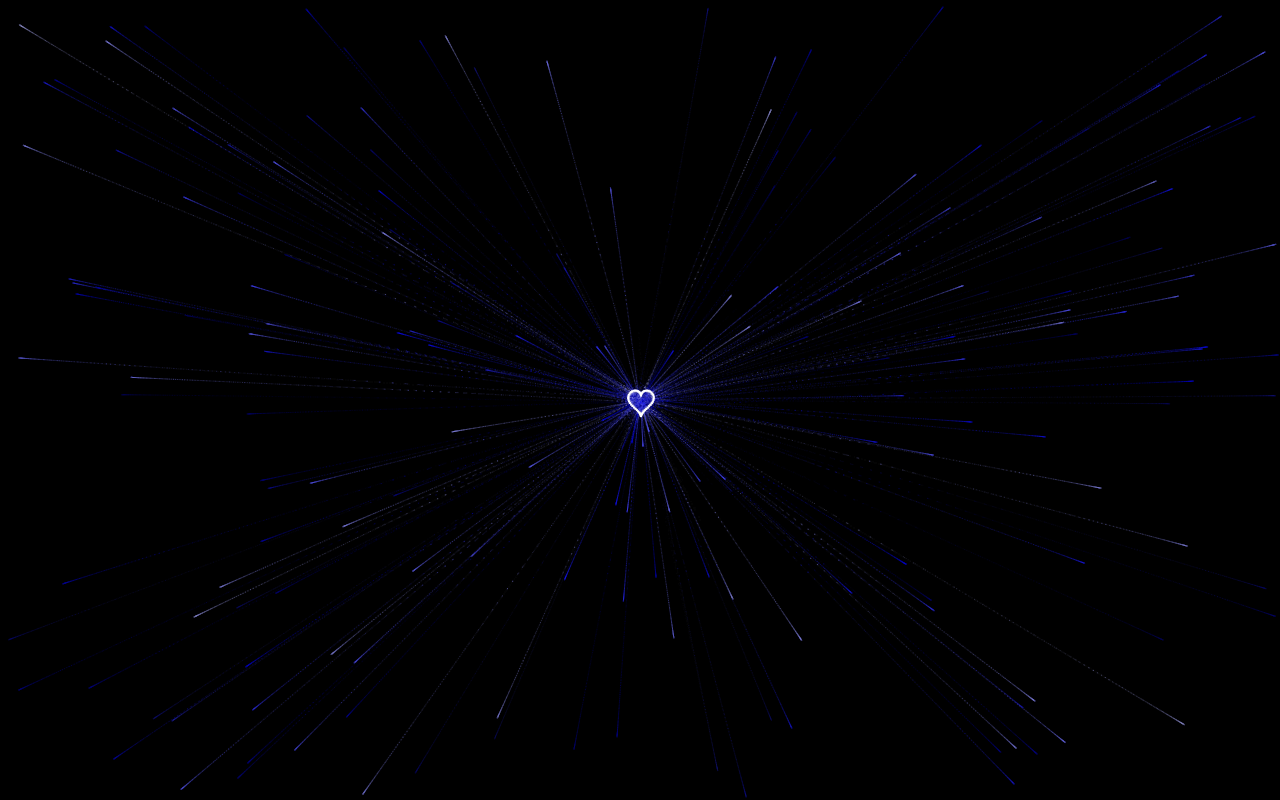
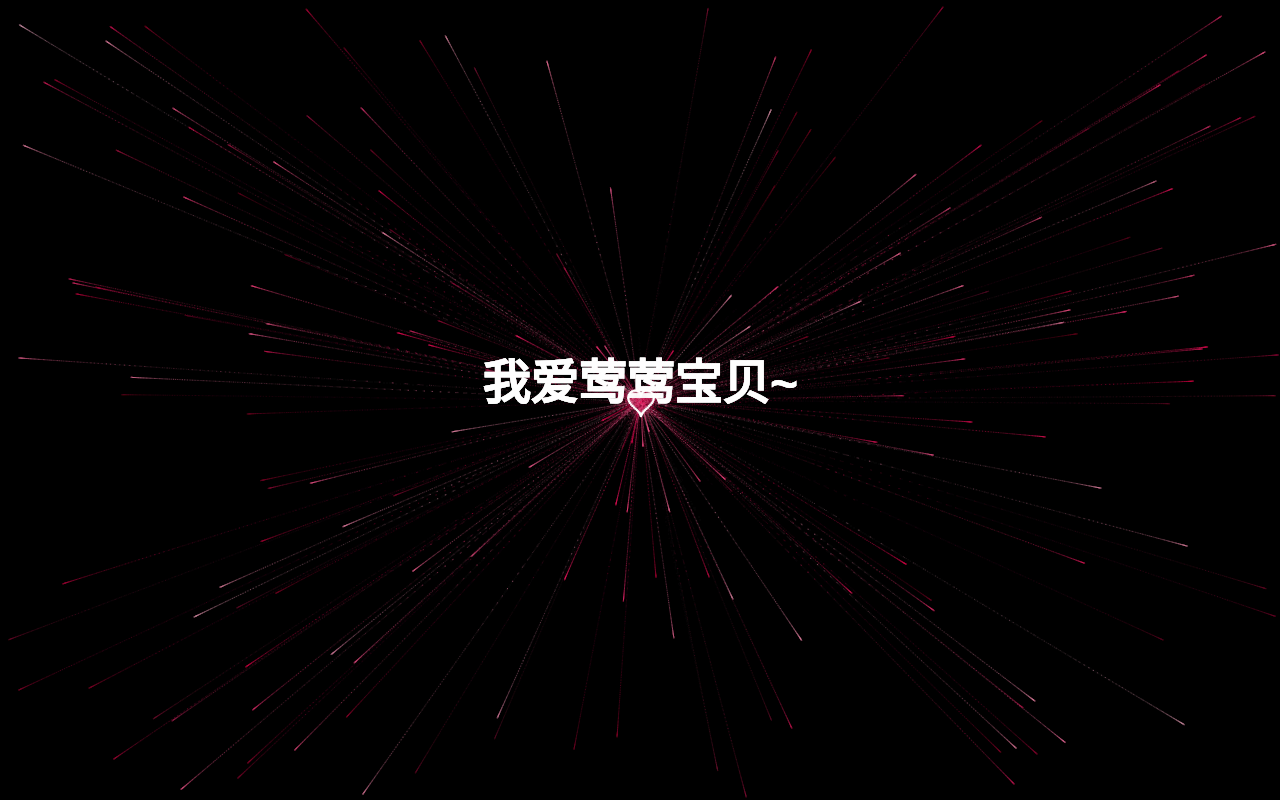
Before and after one commit to FreemanRyan/FreemanRyan.github.io, a plain HTML site: page Dynamic_Heart.html in a window 1280 px wide. Drawn offline with Linux system fonts and the light colour scheme; animation ran at ten frames a second.

Commit message:
Update Dynamic_Heart.html

```diff
--- a/Dynamic_Heart.html
+++ b/Dynamic_Heart.html
@@ -1,12 +1,17 @@
 <!DOCTYPE html>
-
 <html>
 
 <head>
-    <meta http-equiv="Content-Type" content="text/html; charset=UTF-8">
-
+    <meta charset="UTF-8">
     <title>Use Your Key to Open My Heart</title>
     <style>
+        html, body {
+            margin: 0;
+            padding: 0;
+            overflow: hidden;
+            height: 100%;
+        }
+
         canvas {
             position: absolute;
             left: 0;
@@ -19,7 +24,6 @@
 </head>
 
 <body>
-
     <canvas id="heart" width="1920" height="947"></canvas>
     <script>
         window.requestAnimationFrame =
@@ -32,20 +36,21 @@
             (function () {
                 return function (callback, element) {
                     var lastTime = element.__lastTime;
-                    if (lastTime === undefined) {
-                        lastTime = 0;
-                    }
+                    if (lastTime === undefined) lastTime = 0;
                     var currTime = Date.now();
                     var timeToCall = Math.max(1, 33 - (currTime - lastTime));
                     window.setTimeout(callback, timeToCall);
                     element.__lastTime = currTime + timeToCall;
                 };
             })();
+
         window.isDevice = (/android|webos|iphone|ipad|ipod|blackberry|iemobile|opera mini/i.test(((navigator.userAgent || navigator.vendor || window.opera)).toLowerCase()));
         var loaded = false;
+
         var init = function () {
             if (loaded) return;
             loaded = true;
+
             var mobile = window.isDevice;
             var koef = mobile ? 0.5 : 1;
             var canvas = document.getElementById('heart');
@@ -53,13 +58,14 @@
             var width = canvas.width = koef * innerWidth;
             var height = canvas.height = koef * innerHeight;
             var rand = Math.random;
+
             ctx.fillStyle = "rgba(0,0,0,1)";
             ctx.fillRect(0, 0, width, height);
 
             var heartPosition = function (rad) {
-                //return [Math.sin(rad), Math.cos(rad)];
                 return [Math.pow(Math.sin(rad), 3), -(15 * Math.cos(rad) - 5 * Math.cos(2 * rad) - 2 * Math.cos(3 * rad) - Math.cos(4 * rad))];
             };
+
             var scaleAndTranslate = function (pos, sx, sy, dx, dy) {
                 return [dx + pos[0] * sx, dy + pos[1] * sy];
             };
@@ -73,16 +79,20 @@
 
             var traceCount = mobile ? 20 : 50;
             var pointsOrigin = [];
-            var i;
             var dr = mobile ? 0.3 : 0.1;
-            for (i = 0; i < Math.PI * 2; i += dr) pointsOrigin.push(scaleAndTranslate(heartPosition(i), 210, 13, 0, 0));
-            for (i = 0; i < Math.PI * 2; i += dr) pointsOrigin.push(scaleAndTranslate(heartPosition(i), 150, 9, 0, 0));
-            for (i = 0; i < Math.PI * 2; i += dr) pointsOrigin.push(scaleAndTranslate(heartPosition(i), 90, 5, 0, 0));
+
+            for (var i = 0; i < Math.PI * 2; i += dr)
+                pointsOrigin.push(scaleAndTranslate(heartPosition(i), 210, 13, 0, 0));
+            for (var i = 0; i < Math.PI * 2; i += dr)
+                pointsOrigin.push(scaleAndTranslate(heartPosition(i), 150, 9, 0, 0));
+            for (var i = 0; i < Math.PI * 2; i += dr)
+                pointsOrigin.push(scaleAndTranslate(heartPosition(i), 90, 5, 0, 0));
+
             var heartPointsCount = pointsOrigin.length;
+            var targetPoints = [];
 
-            var targetPoints = [];
             var pulse = function (kx, ky) {
-                for (i = 0; i < pointsOrigin.length; i++) {
+                for (var i = 0; i < pointsOrigin.length; i++) {
                     targetPoints[i] = [];
                     targetPoints[i][0] = kx * pointsOrigin[i][0] + width / 2;
                     targetPoints[i][1] = ky * pointsOrigin[i][1] + height / 2;
@@ -90,7 +100,7 @@
             };
 
             var e = [];
-            for (i = 0; i < heartPointsCount; i++) {
+            for (var i = 0; i < heartPointsCount; i++) {
                 var x = rand() * width;
                 var y = rand() * height;
                 e[i] = {
@@ -101,10 +111,11 @@
                     q: ~~(rand() * heartPointsCount),
                     D: 2 * (i % 2) - 1,
                     force: 0.2 * rand() + 0.7,
-                    f: "hsla(240," + ~~(40 * rand() + 60) + "%," + ~~(60 * rand() + 20) + "%,.3)",   //修改颜色
+                    f: "hsla(340," + ~~(40 * rand() + 60) + "%," + ~~(60 * rand() + 20) + "%,.3)",
                     trace: []
                 };
-                for (var k = 0; k < traceCount; k++) e[i].trace[k] = { x: x, y: y };
+                for (var k = 0; k < traceCount; k++)
+                    e[i].trace[k] = { x: x, y: y };
             }
 
             var config = {
@@ -117,14 +128,17 @@
                 var n = -Math.cos(time);
                 pulse((1 + n) * .5, (1 + n) * .5);
                 time += ((Math.sin(time)) < 0 ? 9 : (n > 0.8) ? .2 : 1) * config.timeDelta;
+
                 ctx.fillStyle = "rgba(0,0,0,.1)";
                 ctx.fillRect(0, 0, width, height);
-                for (i = e.length; i--;) {
+
+                for (var i = e.length; i--;) {
                     var u = e[i];
                     var q = targetPoints[u.q];
                     var dx = u.trace[0].x - q[0];
                     var dy = u.trace[0].y - q[1];
                     var length = Math.sqrt(dx * dx + dy * dy);
+
                     if (10 > length) {
                         if (0.95 < rand()) {
                             u.q = ~~(rand() * heartPointsCount);
@@ -134,41 +148,52 @@
                             }
                             u.q += u.D;
                             u.q %= heartPointsCount;
-                            if (0 > u.q) {
-                                u.q += heartPointsCount;
-                            }
+                            if (u.q < 0) u.q += heartPointsCount;
                         }
                     }
+
                     u.vx += -dx / length * u.speed;
                     u.vy += -dy / length * u.speed;
                     u.trace[0].x += u.vx;
                     u.trace[0].y += u.vy;
                     u.vx *= u.force;
                     u.vy *= u.force;
-                    for (k = 0; k < u.trace.length - 1;) {
+
+                    for (var k = 0; k < u.trace.length - 1;) {
                         var T = u.trace[k];
                         var N = u.trace[++k];
                         N.x -= config.traceK * (N.x - T.x);
                         N.y -= config.traceK * (N.y - T.y);
                     }
+
                     ctx.fillStyle = u.f;
-                    for (k = 0; k < u.trace.length; k++) {
+                    for (var k = 0; k < u.trace.length; k++) {
                         ctx.fillRect(u.trace[k].x, u.trace[k].y, 1, 1);
                     }
                 }
+
                 ctx.fillStyle = "rgba(255,255,255,1)";
-                for (i = u.trace.length + 13; i--;) ctx.fillRect(targetPoints[i][0], targetPoints[i][1], 2, 2);
+                for (var i = 0; i < targetPoints.length && i < u.trace.length + 13; i++)
+                    ctx.fillRect(targetPoints[i][0], targetPoints[i][1], 2, 2);
+
+                // 添加中央文本
+                ctx.fillStyle = "rgba(255, 255, 255, 0.95)";
+                ctx.font = "bold 48px 'Arial'";
+                ctx.textAlign = "center";
+                ctx.fillText("我爱莺莺宝贝~", width / 2, height / 2);
 
                 window.requestAnimationFrame(loop, canvas);
             };
+
             loop();
         };
 
-        var s = document.readyState;
-        if (s === 'complete' || s === 'loaded' || s === 'interactive') init();
-        else document.addEventListener('DOMContentLoaded', init, false);
+        if (document.readyState === 'complete' || document.readyState === 'loaded' || document.readyState === 'interactive') {
+            init();
+        } else {
+            document.addEventListener('DOMContentLoaded', init, false);
+        }
     </script>
-
 </body>
 
 </html>
```
